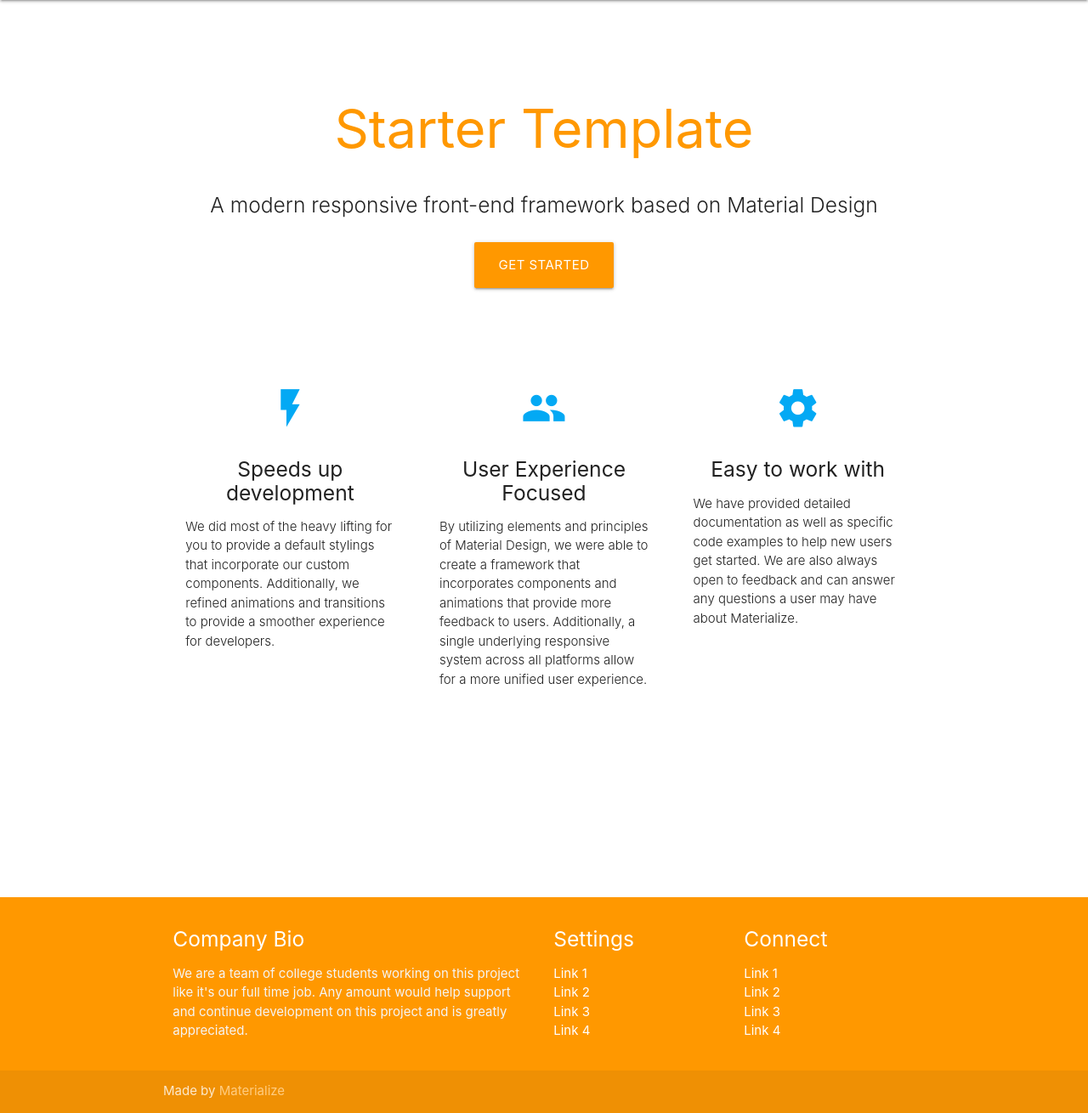
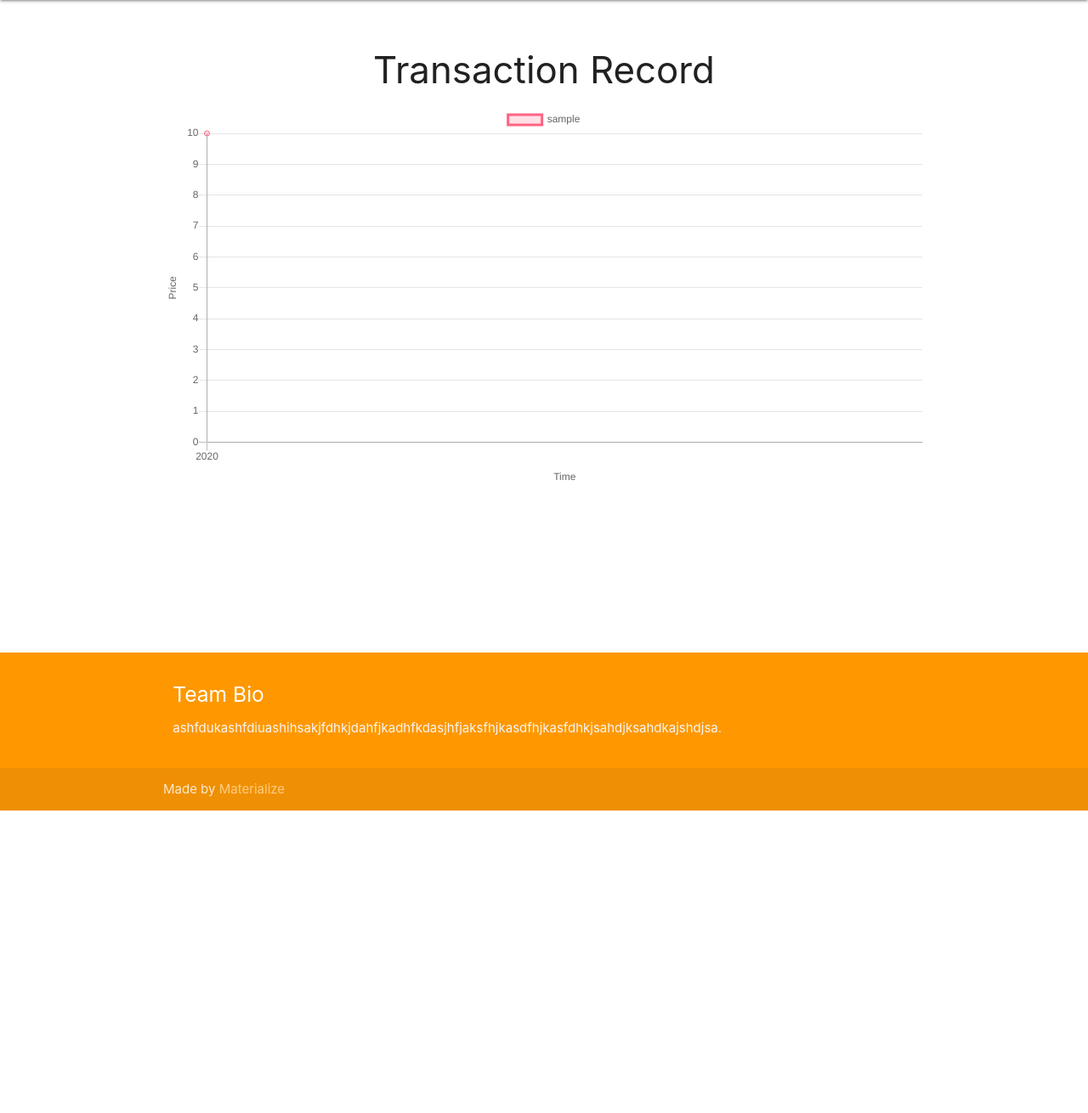
Before and after one commit to Hsun-Yu/CBRS-Trading-System, a Django app: page / in a window 1280 px wide. Shown: the part 64-1374 px from the top of the page at 85% size. After the commit the page ends 1018 px from the top, so only its background shows below. Run offline with Django 3.2, Linux system fonts and the light colour scheme; tables that the repository leaves empty hold one stand-in row (values such as "Sample post"); some libraries are stand-ins or nearby versions.

Commit message:
Finish main page

```diff
--- a/cbrs/settings.py
+++ b/cbrs/settings.py
@@ -32,6 +32,7 @@ ALLOWED_HOSTS = []
 
 INSTALLED_APPS = [
     'trading',
+    'rest_framework',
     'django.contrib.admin',
     'django.contrib.auth',
     'django.contrib.contenttypes',
--- a/templates/main/layout.html
+++ b/templates/main/layout.html
@@ -97,29 +97,12 @@
       <div class="container">
         <div class="row">
           <div class="col l6 s12">
-            <h5 class="white-text">Company Bio</h5>
-            <p class="grey-text text-lighten-4">We are a team of college students working on this project like it's our full time job. Any amount would help support and continue development on this project and is greatly appreciated.</p>
+            <h5 class="white-text">Team Bio</h5>
+            <p class="grey-text text-lighten-4">ashfdukashfdiuashihsakjfdhkjdahfjkadhfkdasjhfjaksfhjkasdfhjkasfdhkjsahdjksahdkajshdjsa.</p>
 
 
           </div>
-          <div class="col l3 s12">
-            <h5 class="white-text">Settings</h5>
-            <ul>
-              <li><a class="white-text" href="#!">Link 1</a></li>
-              <li><a class="white-text" href="#!">Link 2</a></li>
-              <li><a class="white-text" href="#!">Link 3</a></li>
-              <li><a class="white-text" href="#!">Link 4</a></li>
-            </ul>
-          </div>
-          <div class="col l3 s12">
-            <h5 class="white-text">Connect</h5>
-            <ul>
-              <li><a class="white-text" href="#!">Link 1</a></li>
-              <li><a class="white-text" href="#!">Link 2</a></li>
-              <li><a class="white-text" href="#!">Link 3</a></li>
-              <li><a class="white-text" href="#!">Link 4</a></li>
-            </ul>
-          </div>
+
         </div>
       </div>
       <div class="footer-copyright">
--- /dev/null
+++ b/trading/chartcolour.py
@@ -0,0 +1,8 @@
+COLORS = [
+    (255, 99, 132),
+    (54, 162, 235),
+    (255, 206, 86),
+    (75, 192, 192),
+    (153, 102, 255),
+    (255, 159, 64),
+]
--- a/trading/models.py
+++ b/trading/models.py
@@ -7,8 +7,15 @@ class PAL(models.Model):
     user = models.OneToOneField(User, on_delete=models.CASCADE)
     numberOfRemaining = models.IntegerField()
     price = models.DecimalField(max_digits=6, decimal_places=2)
+
     def __str__(self):
         return self.user.username
+
+    def save(self, force_insert=False, force_update=False, using=None, update_fields=None):
+        history = PALHistory.objects.create(PAL=self, price=self.price)
+        PALHistory.save(history)
+        return super().save(force_insert=force_insert, force_update=force_update, using=using, update_fields=update_fields)
+
 
 class PALHistory(models.Model):
     PAL = models.ForeignKey(PAL, on_delete=models.CASCADE, default=None)
@@ -28,6 +35,7 @@ class GAA(models.Model):
     user = models.OneToOneField(User, on_delete=models.CASCADE)
     status = models.ForeignKey(GAAState, default=1, on_delete=models.CASCADE)
     preference = models.ForeignKey(PAL, on_delete=models.CASCADE, default=None, blank=True, null=True)
+
     def __str__(self):
         return self.user.username
 
--- /dev/null
+++ b/trading/serializers.py
@@ -0,0 +1,2 @@
+from rest_framework import serializers
+from .models import PAL, PALHistory, GAA, Order
--- a/trading/templates/trading/index.html
+++ b/trading/templates/trading/index.html
@@ -1,54 +1,72 @@
 {% extends "main/layout.html" %}
 {% block content %}
+{% load static %}
   <div class="section no-pad-bot" id="index-banner">
     <div class="container">
-      <br><br>
-      <h1 class="header center orange-text">Starter Template</h1>
-      <div class="row center">
-        <h5 class="header col s12 light">A modern responsive front-end framework based on Material Design</h5>
-      </div>
-      <div class="row center">
-        <a href="http://materializecss.com/getting-started.html" id="download-button" class="btn-large waves-effect waves-light orange">Get Started</a>
-      </div>
-      <br><br>
-    </div>
-  </div>
-
-
-  <div class="container">
-    <div class="section">
-
-      <!--   Icon Section   -->
-      <div class="row">
-        <div class="col s12 m4">
-          <div class="icon-block">
-            <h2 class="center light-blue-text"><i class="material-icons">flash_on</i></h2>
-            <h5 class="center">Speeds up development</h5>
-
-            <p class="light">We did most of the heavy lifting for you to provide a default stylings that incorporate our custom components. Additionally, we refined animations and transitions to provide a smoother experience for developers.</p>
-          </div>
-        </div>
-
-        <div class="col s12 m4">
-          <div class="icon-block">
-            <h2 class="center light-blue-text"><i class="material-icons">group</i></h2>
-            <h5 class="center">User Experience Focused</h5>
-
-            <p class="light">By utilizing elements and principles of Material Design, we were able to create a framework that incorporates components and animations that provide more feedback to users. Additionally, a single underlying responsive system across all platforms allow for a more unified user experience.</p>
-          </div>
-        </div>
-
-        <div class="col s12 m4">
-          <div class="icon-block">
-            <h2 class="center light-blue-text"><i class="material-icons">settings</i></h2>
-            <h5 class="center">Easy to work with</h5>
-
-            <p class="light">We have provided detailed documentation as well as specific code examples to help new users get started. We are also always open to feedback and can answer any questions a user may have about Materialize.</p>
-          </div>
-        </div>
-      </div>
-
+      <h3 style="text-align: center;">Transaction Record</h3>
+      <canvas id="myChart" width="400"></canvas>
     </div>
     <br><br>
   </div>
+  <script>
+      document.addEventListener('DOMContentLoaded', function() {
+          var elems = document.querySelectorAll('.modal');
+          var instances = M.Modal.init(elems, options);
+        });
+
+        // Or with jQuery
+
+        $(document).ready(function(){
+          $('.modal').modal();
+        });
+  </script>
+  <script type="text/javascript" src="{% static 'js/Chart.min.js' %}"></script>
+  <script type="text/javascript" src="{% static 'js/Chart.bundle.min.js' %}"></script>
+  <script type="text/javascript" src="https://cdnjs.cloudflare.com/ajax/libs/moment.js/2.13.0/moment.min.js"></script>
+  <script>
+  var ctx = document.getElementById('myChart').getContext('2d');
+  var myChart = new Chart(ctx, {
+      type: 'line',
+      data: {
+          datasets: [
+          {% for item in datasets %}
+          {
+            label: '{{ item.label }}',
+            data: [
+              {% for data in item.data %}
+              {
+                t: new Date('{{ data.x }}'),
+                y: {{ data.y }}
+              },
+              {% endfor %}
+            ],
+            backgroundColor: '{{ item.backgroundColor }}',
+            borderColor: '{{ item.borderColor }}'
+          },
+          {% endfor %}
+      ]},
+      options: {
+          scales: {
+            xAxes: [{
+                type: 'time',
+                distribution: 'series',
+                scaleLabel: {
+						  	  display: true,
+							    labelString: 'Time'
+						    }
+            }],
+            yAxes: [{
+                ticks: {
+                    beginAtZero: true
+                },
+                scaleLabel: {
+						  	  display: true,
+							    labelString: 'Price'
+						    }
+            }]
+          }
+      }
+  });
+  </script>
+
 {% endblock content %}
--- a/trading/views.py
+++ b/trading/views.py
@@ -9,10 +9,26 @@ from django.shortcuts import render, redirect
 from django.contrib import messages
 from django.contrib.auth import login as auth_login
 from django.views.generic import TemplateView
+from .chartcolour import COLORS
 
 # Create your views here.
 def index(request):
-    return render(request, 'trading/index.html')
+    pals = PAL.objects.all()
+    datasets = []
+    index = 0
+    for i in pals:
+        d = []
+        orders = Order.objects.filter(PAL=i, isFinish=True)
+        colour = COLORS[index % len(COLORS)]
+        index = index + 1
+        for j in orders:
+            j.dealDateTime
+            d.append({'x': j.dealDateTime.strftime('%Y-%m-%d %H:%M'), 'y': (int)(j.price)})
+        datasets.append({'label': i.user.username,
+                        'data':d,
+                        'backgroundColor': 'rgba({}, {}, {}, 0.2)'.format(colour[0], colour[1], colour[2]),
+                        'borderColor': 'rgba({}, {}, {}, 1)'.format(colour[0], colour[1], colour[2])})
+    return render(request, 'trading/index.html', {'datasets': datasets})
 
 def loginView(request):
     if request.method == 'POST':
@@ -78,9 +94,11 @@ def priceView(request):
             pal = PAL.objects.get(user=request.user)
             pal.price = form.cleaned_data.get('price')
             pal.numberOfRemaining = form.cleaned_data.get('numberOfRemaining')
+            # Also save to PALHistory
             pal.save()
-            history = PALHistory.objects.create(PAL=pal, price=pal.price)
-            PALHistory.save(history)
+            # history = PALHistory.objects.create(PAL=pal, price=pal.price)
+            # PALHistory.save(history)
+
             messages.success(request, f"Edited successfully~")
             return HttpResponseRedirect('/trading/price')
 
```
